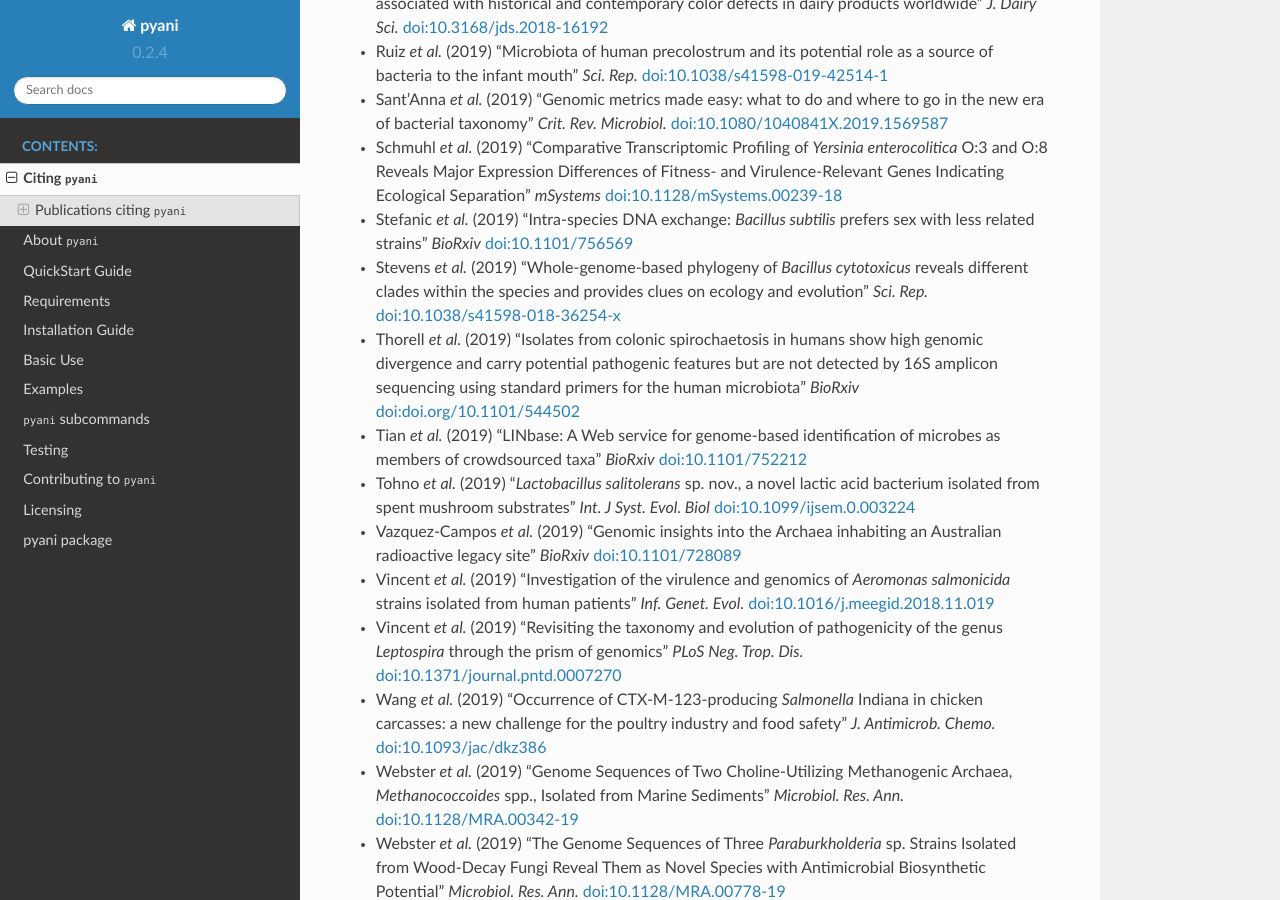
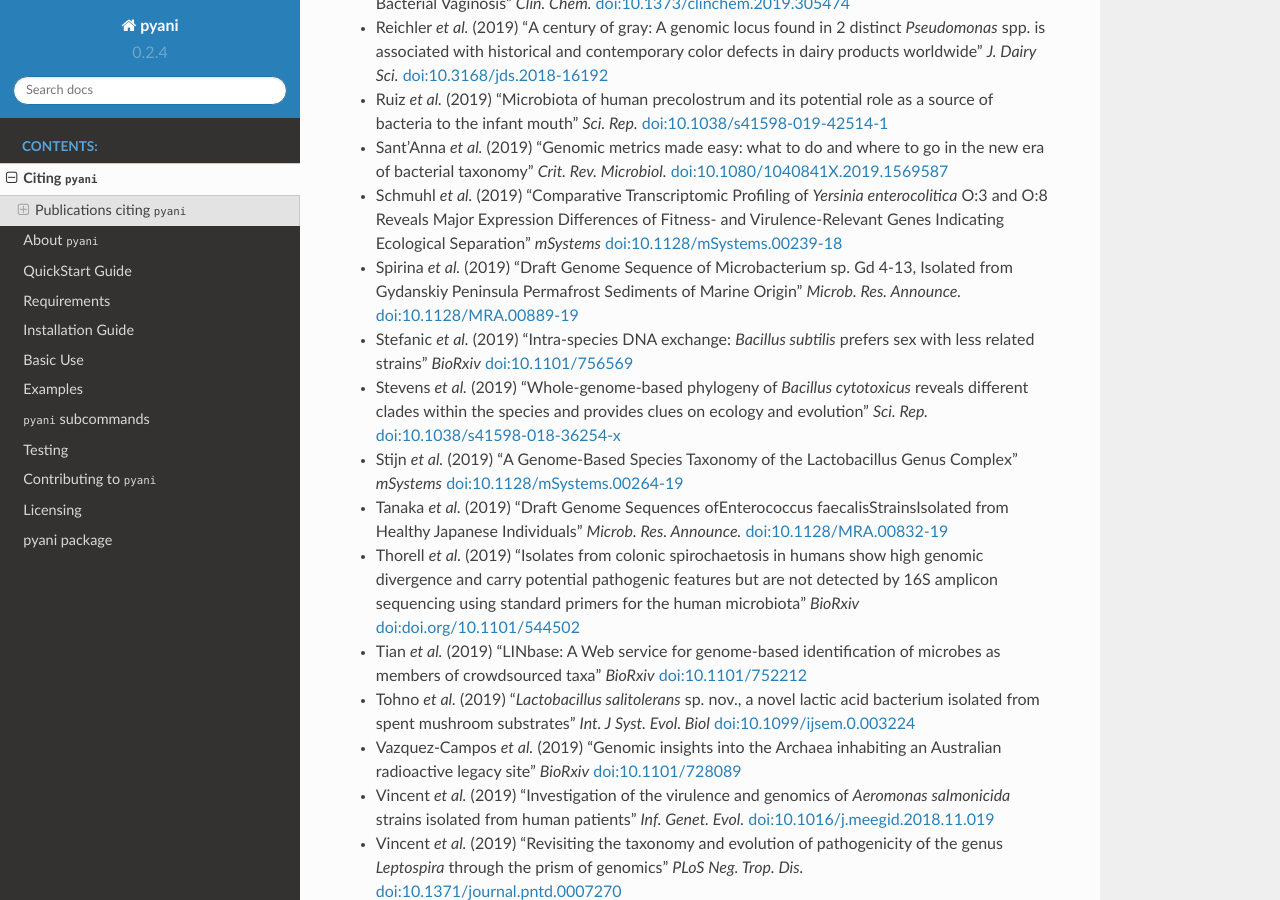
Before and after one commit to widdowquinn/pyani, a Sphinx documentation site: the page built from docs/citations.rst, in a window 1280 px wide and 900 px high, scrolled down 3504 px. Built offline with Sphinx 7.4.7 and the Read the Docs theme 2.0.0, drawn with Linux system fonts in a browser that asks for light colours; some of the changed text lies outside the part shown.

Commit message:
add more citing references to RTD docs

```diff
--- a/docs/citations.rst
+++ b/docs/citations.rst
@@ -69,6 +69,7 @@ If you are using ``pyani``, you are in good company. These authors and manuscrip
 * Briand *et al.* (2019) "A rapid and simple method for assessing and representing genome sequence relatedness" *BioRxiv* `doi:10.1101/569640 <https://doi.org/10.1101/569640>`_
 * Cho & Kwak (2019) "Evolution of Antibiotic Synthesis Gene Clusters in the *Streptomyces globisporus* TFH56, Isolated from Tomato Flower" *G3: Genes, Genomes, Genetics" `doi:10.1534/g3.119.400037  <https://dx.doi.org/10.1534/g3.119.400037>`_
 * Ciok & Dziewit (2019) "Exploring the genome of Arctic *Psychrobacter* sp. DAB_AL32B and construction of novel *Psychrobacter*-specific cloning vectors of an increased carrying capacity" *Arch. Microbiol.* `doi:10.1007/s00203-018-1595-y <https://doi.org/10.1007/s00203-018-1595-y>`_
+* D'Souza *et al.* (2019) "Spatiotemporal dynamics of multidrug resistant bacteria on intensive care unit surfaces" *Nat. Comm.* `doi:10.1038/s41467-019-12563-1 <https://doi.org/10.1038/s41467-019-12563-1>`_
 * do Vale *et al.* (2019) "Draft Genome Sequences of Three Novel *Acinetobacter* Isolates from an Irish Commercial Pig Farm" *Microbiol. Res. Ann.* `doi:10.1128/MRA.00919-19 <https://dx.doi.org/10.1128/MRA.00919-19>`_
 * Du *et al.* (2019) "Characterization of a Linezolid- and Vancomycin-Resistant *Streptococcus suis* Isolate That Harbors optrA and vanG Operons" *Front. Microbiol.* `doi:10.3389/fmicb.2019.02026 <https://doi.org/10.3389/fmicb.2019.02026>`_
 * Esposito *et al.* (2019) "Insights into the genome structure of four acetogenic bacteria with specific reference to the Wood–Ljungdahl pathway" *Microbiol. Open* `doi:10.1002/mbo3.938 <https://doi.org/10.1002/mbo3.938>`_
@@ -96,8 +97,11 @@ If you are using ``pyani``, you are in good company. These authors and manuscrip
 * Ruiz *et al.* (2019) "Microbiota of human precolostrum and its potential role as a source of bacteria to the infant mouth" *Sci. Rep.* `doi:10.1038/s41598-019-42514-1 <https://doi.org/10.1038/s41598-019-42514-1>`_
 * Sant'Anna *et al.* (2019) "Genomic metrics made easy: what to do and where to go in the new era of bacterial taxonomy" *Crit. Rev. Microbiol.* `doi:10.1080/1040841X.2019.1569587 <https://doi.org/10.1080/1040841X.2019.1569587>`_
 * Schmuhl *et al.* (2019) "Comparative Transcriptomic Profiling of *Yersinia enterocolitica* O:3 and O:8 Reveals Major Expression Differences of Fitness- and Virulence-Relevant Genes Indicating Ecological Separation" *mSystems* `doi:10.1128/mSystems.00239-18 <https://doi.org/10.1128/mSystems.00239-18>`_
+* Spirina *et al.* (2019) "Draft Genome Sequence of Microbacterium sp. Gd 4-13, Isolated from Gydanskiy Peninsula Permafrost Sediments of Marine Origin" *Microb. Res. Announce.* `doi:10.1128/MRA.00889-19 <https://doi.org/10.1128/MRA.00889-19>`_
 * Stefanic *et al.* (2019) "Intra-species DNA exchange: *Bacillus subtilis* prefers sex with less related strains" *BioRxiv* `doi:10.1101/756569 <https://doi.org/10.1101/756569>`_
 * Stevens *et al.* (2019) "Whole-genome-based phylogeny of *Bacillus cytotoxicus* reveals different clades within the species and provides clues on ecology and evolution" *Sci. Rep.* `doi:10.1038/s41598-018-36254-x <https://doi.org/10.1038/s41598-018-36254-x>`_
+* Stijn *et al.* (2019) "A Genome-Based Species Taxonomy of the Lactobacillus Genus Complex" *mSystems* `doi:10.1128/mSystems.00264-19 <https://doi.org/10.1128/mSystems.00264-19>`_
+* Tanaka *et al.* (2019) "Draft Genome Sequences ofEnterococcus faecalisStrainsIsolated from Healthy Japanese Individuals" *Microb. Res. Announce.* `doi:10.1128/MRA.00832-19 <https://doi.org/10.1128/MRA.00832-19>`_
 * Thorell *et al.* (2019) "Isolates from colonic spirochaetosis in humans show high genomic divergence and carry potential pathogenic features but are not detected by 16S amplicon sequencing using standard primers for the human microbiota" *BioRxiv* `doi:doi.org/10.1101/544502 <https://doi.org/doi.org/10.1101/544502>`_
 * Tian *et al.* (2019) "LINbase: A Web service for genome-based identification of microbes as members of crowdsourced taxa" *BioRxiv* `doi:10.1101/752212 <https://doi.org/10.1101/752212>`_
 * Tohno *et al.* (2019) "*Lactobacillus salitolerans* sp. nov., a novel lactic acid bacterium isolated from spent mushroom substrates" *Int. J Syst. Evol. Biol* `doi:10.1099/ijsem.0.003224 <https://doi.org/10.1099/ijsem.0.003224>`_
```
